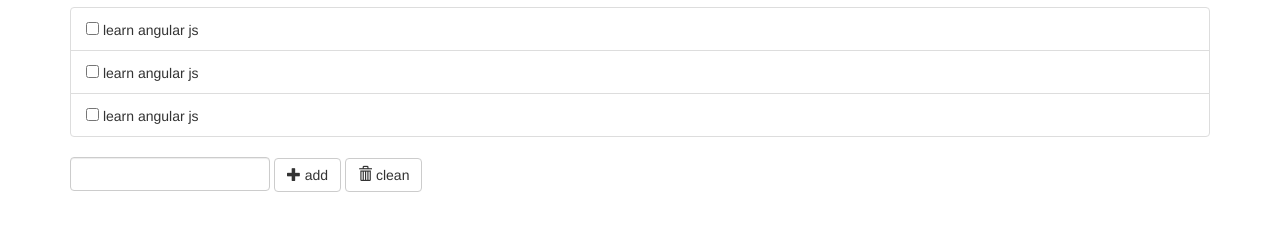
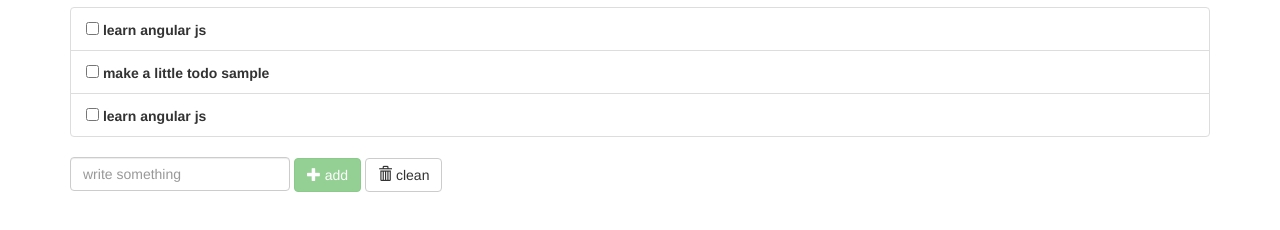
Before and after one commit to ilovezy/cc-todo, a website: page test-todo.html in a window 1280 px wide. Shown: the part 56-286 px from the top of the page. Drawn offline with nearby package versions, Linux system fonts and the light colour scheme.

Commit message:
增加了添加按钮的ng-disabled

```diff
--- a/js/test-todo.js
+++ b/js/test-todo.js
@@ -2,7 +2,7 @@
  * @Author: ccHotaru
  * @Date:   2015-10-21 11:50:16
  * @Last Modified by:   ccHotaru
- * @Last Modified time: 2015-10-21 12:41:20
+ * @Last Modified time: 2015-10-21 13:14:33
  */
 
 'use strict';
@@ -10,16 +10,19 @@
 var TodoModule = angular.module('TodoModule', [])
 
 TodoModule.controller('TodoCtrl', ['$scope', function($scope) {
-    $scope.todos = [{
+
+    var defaultTodos = [{
         text: 'learn angular js',
         done: false
     }, {
-        text: 'learn angular js',
+        text: 'make a little todo sample',
         done: false
     }, {
         text: 'learn angular js',
         done: false
     }]
+
+    $scope.todos = defaultTodos
 
     // $scope.totalTodos = $scope.todos.length
     $scope.getTotalTodos = function() {
@@ -34,7 +37,7 @@ TodoModule.controller('TodoCtrl', ['$scope', function($scope) {
             if(!value.done) {
                 $scope.todos.push(value)
             }
-        });
+        })
     }
 
     $scope.addTodo = function() {
@@ -42,5 +45,7 @@ TodoModule.controller('TodoCtrl', ['$scope', function($scope) {
             text: $scope.formTodoText,
             done: false
         })
+
+        $scope.formTodoText = ''
     }
 }])
--- a/test-todo.html
+++ b/test-todo.html
@@ -16,16 +16,17 @@
     <div class="container" ng-controller="TodoCtrl">
         <h2 class="text-center">total todos: {{getTotalTodos()}}</h2>
 
-        <ul class="list-group">
-            <li class="list-group-item" ng-repeat="todo in todos">
+        <div class="list-group">
+            <label class="list-group-item" ng-repeat="todo in todos track by $index">
                 <input type="checkbox" ng-model="todo.done">
                 <span class="done-{{todo.done}}">{{todo.text}}</span>
-            </li>
-        </ul>
+            </label>
+        </div>
 
         <form class="form-horizontal">
-            <input type="text" class="form-control" placeholder="" ng-model="formTodoText" style="display: inline-block; max-width: 200px;">
-            <button ng-click="addTodo()" class="btn btn-default">
+            <input type="text" class="form-control" placeholder="write something" ng-model="formTodoText" style="display: inline-block; max-width: 220px;">
+
+            <button ng-click="addTodo()" ng-disabled="!formTodoText" class="btn btn-success">
                 <i class="glyphicon glyphicon-plus"></i> add
             </button>
 
```
